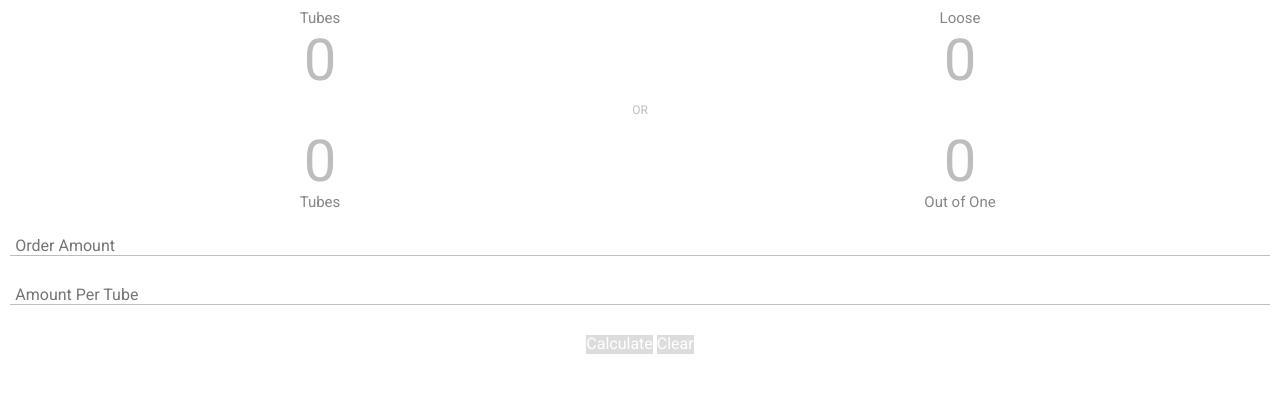
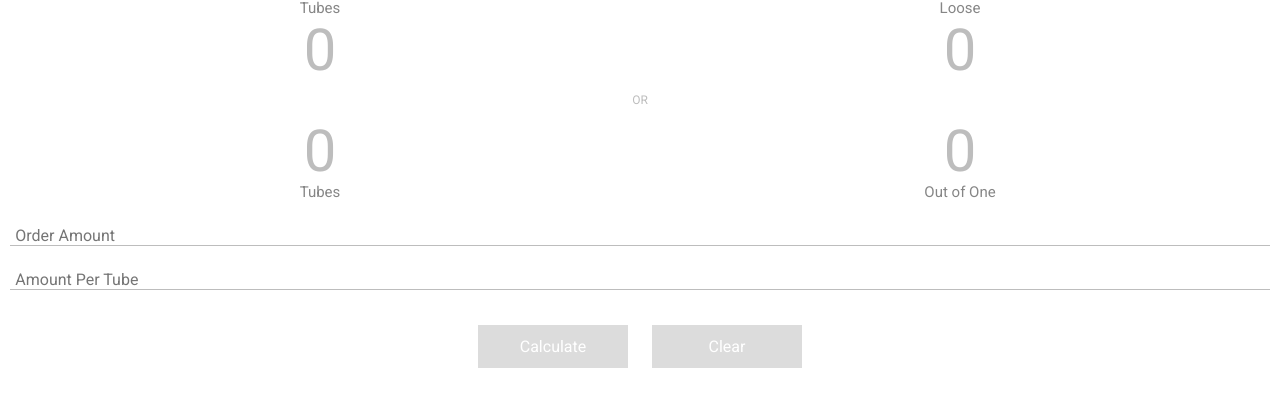
Before and after one commit to CodeCookieGH/tubeapp, a plain HTML site: page index.html in a window 1280 px wide. Drawn offline with Linux system fonts and the light colour scheme.

Commit message:
Add files via upload

```diff
--- a/index.html
+++ b/index.html
@@ -22,7 +22,7 @@
 
 			.result-table
 			{
-				margin: 10px auto 10px auto;
+				margin: 0px auto 10px auto;
 				display: table;
 				table-layout: fixed;
 				width: 100%;
@@ -75,7 +75,7 @@
 
 			input[type=number]
 			{
-				margin: 0px 0 30px 0;
+				margin: 0px 0 25px 0;
 				padding: 0 0 0 5px;
 				font-size: 16px;
 				font-weight: 100;
@@ -102,6 +102,9 @@
 			{
 				display: inline-table;
 				text-align: center;
+				width: 150px;
+				height: 43px;
+				padding: 10px;
 
 			}
 			.button
```
